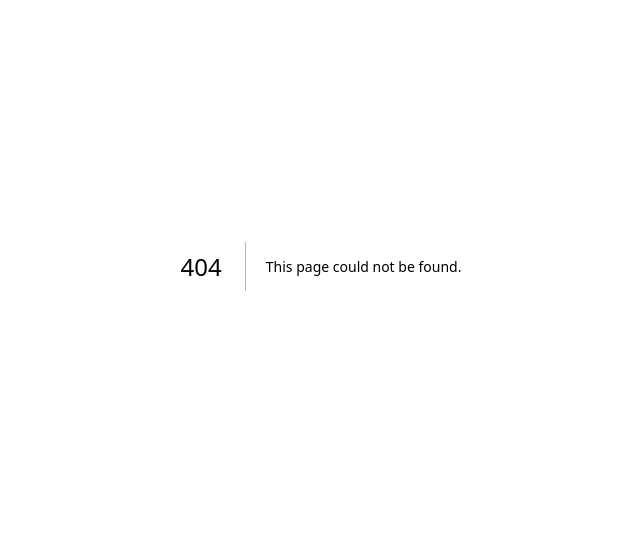
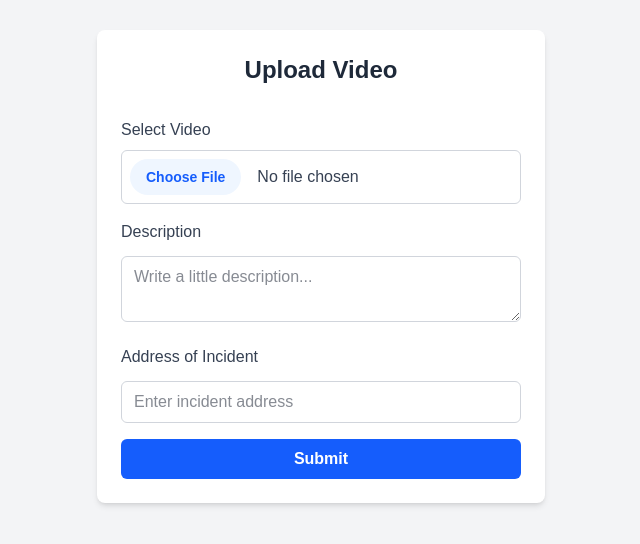
Before and after one commit to SujalMainali/Pramand-Nepal, a Next.js app: page /upload in a window 1280 px wide. Before the commit this address had no page. Shown: the part 134-678 px from the top of the page, without its empty margins (319-959 px from the left). Built offline with nearby package versions, Linux system fonts and the light colour scheme.

Commit message:
Added Upload Page

```diff
--- a/src/app/globals.css
+++ b/src/app/globals.css
@@ -7,7 +7,6 @@
 
 @media (prefers-color-scheme: dark) {
   :root {
-    --background: #0a0a0a;
     --foreground: #ededed;
   }
 }
--- a/src/app/page.tsx
+++ b/src/app/page.tsx
@@ -19,8 +19,7 @@ export default function HomePage() {
   return (
     <div className="min-h-screen bg-gray-50 pb-10">
       <Header />
-
-      <div className="max-w-6xl mx-auto px-4">
+      <div className="max-w-6xl pt-10 mx-auto px-4">
         {/* My Uploaded Videos */}
         <ContentSection
           title="My Uploaded Videos"
--- /dev/null
+++ b/src/app/upload/page.tsx
@@ -0,0 +1,99 @@
+"use client";
+
+import { useState } from "react";
+import toast, { Toaster } from "react-hot-toast";
+
+export default function UploadPage() {
+    const [videoFile, setVideoFile] = useState<File | null>(null);
+    const [description, setDescription] = useState("");
+    const [address, setAddress] = useState("");
+
+    const handleFileChange = (e: React.ChangeEvent<HTMLInputElement>) => {
+        if (e.target.files && e.target.files[0]) {
+            setVideoFile(e.target.files[0]);
+        }
+    };
+
+    const handleSubmit = (e: React.FormEvent) => {
+        e.preventDefault();
+
+        if (!videoFile) {
+            toast.error("Please select a video file!");
+            return;
+        }
+
+        toast.success("Video uploaded successfully!");
+        setVideoFile(null);
+        setDescription("");
+        setAddress("");
+    };
+
+    return (
+        <div className="flex min-h-screen items-center justify-center  bg-gray-100 px-4">
+            <Toaster position="top-right" />
+            <div className="w-full max-w-md rounded-lg bg-white p-6 shadow-md">
+                <h1 className="mb-8 text-center text-2xl font-bold text-gray-800 relative">
+                    Upload Video
+                </h1>
+
+                <form onSubmit={handleSubmit} className="space-y-4">
+
+                    {/* Video Upload */}
+                    <div>
+                        <label className="block text-md font-medium text-gray-700 mb-2">
+                            Select Video
+                        </label>
+                        <div className="border border-gray-300 rounded-md ">
+                        <input
+                            type="file"
+                            accept="video/*"
+                            onChange={handleFileChange}
+                            className="m-2 w-full text-gray-700
+                         file:mr-4 file:py-2 file:px-4
+                         file:rounded-full file:border-0
+                         file:text-sm file:font-semibold
+                         file:bg-blue-50 file:text-blue-600
+                         hover:file:bg-blue-100 cursor-pointer"
+                        />
+                        </div>
+                    </div>
+
+                    {/* Description */}
+                    <div>
+                        <label className="block text-md font-medium text-gray-700 mb-2">
+                            Description
+                        </label>
+                        <textarea
+                            value={description}
+                            onChange={(e) => setDescription(e.target.value)}
+                            placeholder="Write a little description..."
+                            className="mt-1 w-full rounded-md border border-gray-300 px-3 py-2 text-gray-900 focus:border-blue-500 focus:outline-none focus:ring-2 focus:ring-blue-500"
+                        />
+                    </div>
+
+                    {/* Address */}
+                    <div>
+                        <label className="block text-md font-medium text-gray-700 mb-2">
+                            Address of Incident
+                        </label>
+                        <input
+                            type="text"
+                            value={address}
+                            onChange={(e) => setAddress(e.target.value)}
+                            placeholder="Enter incident address"
+                            className="mt-1 w-full rounded-md border border-gray-300 px-3 py-2 text-gray-900 focus:border-blue-500 focus:outline-none focus:ring-2 focus:ring-blue-500"
+                        />
+                    </div>
+
+                    {/* Submit Button */}
+                    <button
+                        type="submit"
+                        className="w-full rounded-md bg-blue-600 px-4 py-2 font-semibold text-white hover:bg-blue-700 focus:outline-none focus:ring-2 focus:ring-blue-500"
+                    >
+                        Submit
+                    </button>
+                </form>
+            </div>
+        </div>
+    );
+}
--- a/src/components/ContentSection.tsx
+++ b/src/components/ContentSection.tsx
@@ -1,3 +1,6 @@
+"use client";
+
+import { useRouter } from "next/navigation";
 import VideoCard from "./VideoCard";
 
 type ContentSectionProps = {
@@ -11,15 +14,24 @@ export default function ContentSection({
   videos,
   showUpload = false,
 }: ContentSectionProps) {
+  const router = useRouter();
+
+  const handleUploadClick = () => {
+    router.push("/upload");
+  };
+
   return (
-    <div className="bg-white rounded-2xl p-8 mb-8 shadow-lg animate-slideUp">
+    <div className="bg-white rounded-2xl p-8 mb-8 shadow-md animate-slideUp">
       <div className="flex flex-col md:flex-row md:items-center md:justify-between mb-6 border-b-2 border-slate-100 pb-4 gap-4">
         <h2 className="text-2xl font-bold text-gray-800 relative">
           {title}
           <span className="absolute -bottom-[14px] left-0 w-16 h-1 bg-blue-500 rounded" />
         </h2>
         {showUpload && (
-          <button className="px-6 py-2 rounded-full border-2 border-blue-500 text-blue-600 font-semibold hover:bg-blue-500 hover:text-white transition-all">
+          <button
+            onClick={handleUploadClick}
+            className="px-6 py-2 rounded-full border-2 border-blue-500 text-blue-600 font-semibold hover:bg-blue-500 hover:text-white transition-all"
+          >
             + Upload Video
           </button>
         )}
@@ -28,8 +40,8 @@ export default function ContentSection({
       <div
         className={`grid gap-6 ${
           showUpload
-            ? "grid-cols-1 md:grid-cols-3"
-            : "grid-cols-1 sm:grid-cols-2 md:grid-cols-4"
+            ? "grid-rows-1 grid-cols-1 sm:grid-cols-2 md:grid-cols-3"
+            : "grid-cols-1 sm:grid-cols-2 md:grid-cols-3"
         }`}
       >
         {videos.map((v, i) => (
@@ -37,9 +49,11 @@ export default function ContentSection({
         ))}
       </div>
 
-      {!showUpload && (
+      {showUpload && (
         <div className="mt-6 flex justify-center">
-          <button className="px-6 py-2 rounded-full border-2 border-blue-500 text-blue-600 font-semibold hover:bg-blue-500 hover:text-white transition-all">
+          <button
+            className="px-6 py-2 rounded-full border-2 border-blue-500 text-blue-600 font-semibold hover:bg-blue-500 hover:text-white transition-all"
+          >
             View All
           </button>
         </div>
--- a/src/components/Header.tsx
+++ b/src/components/Header.tsx
@@ -1,6 +1,6 @@
 export default function Header() {
   return (
-    <div className="text-center py-16 bg-white/10 backdrop-blur-md mb-10">
+    <div className="pl-12 text-left py-8 bg-gray-50 backdrop-blur-md">
       <h1 className="text-4xl md:text-5xl font-extrabold text-gray-800 drop-shadow-lg mb-2">
         Pramand Nepal
       </h1>
--- a/src/components/VideoCard.tsx
+++ b/src/components/VideoCard.tsx
@@ -1,3 +1,5 @@
+import { FiDownload } from "react-icons/fi";
+
 type VideoCardProps = {
     title: string;
     date: string;
@@ -5,12 +7,17 @@ type VideoCardProps = {
 
 export default function VideoCard({ title, date }: VideoCardProps) {
     return (
-    <div className="bg-slate-50 rounded-xl overflow-hidden border-2 border-transparent hover:border-blue-500 hover:shadow-xl transition-all cursor-pointer">
+        <div className="bg-slate-50 rounded-xl overflow-hidden border-2 border-transparent cursor-pointer">
             <div className="w-full h-40 bg-gradient-to-br from-slate-200 to-slate-300 relative">
             </div>
-      <div className="p-4">
+            <div className="p-4 flex justify-between items-center">
+                <div>
                     <h3 className="text-lg font-semibold text-gray-800">{title}</h3>
-        <p className="text-sm text-gray-500">Uploaded: {date}</p>
+                    <div className="flex items-center justify-between mt-1 text-sm text-gray-500">
+                        <span>Uploaded: {date}</span>
+                    </div>
+                </div>
+                <FiDownload className="h-5 w-5 text-gray-600 hover:text-blue-500 cursor-pointer" />
             </div>
         </div>
     );
```
Also changed, not shown: 1 other file (tests, documents, lock files or other folders). Lines whose indentation alone changed are shown as unchanged.
